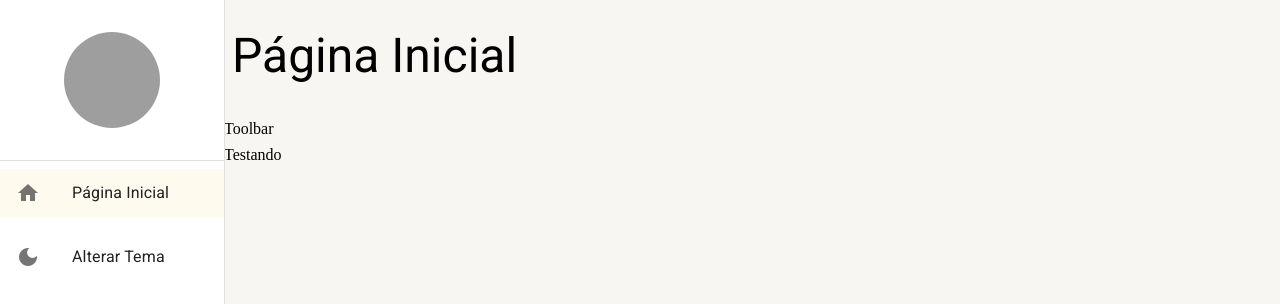
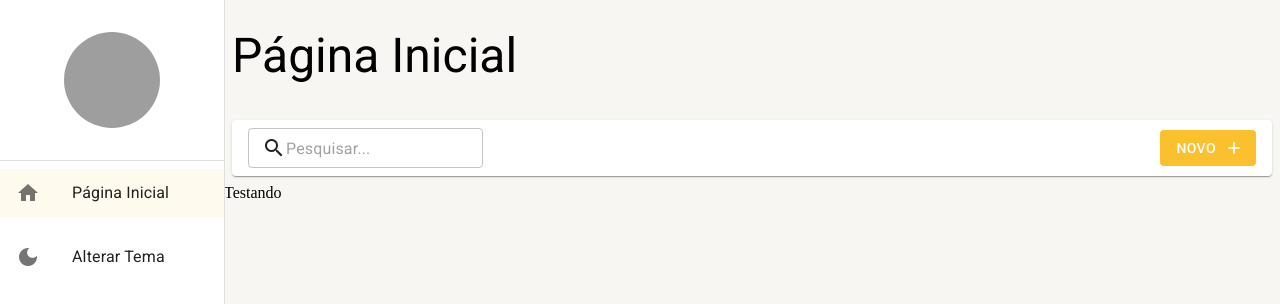
Before and after one commit to CostaMateus7/dashboard, a React (Vite) app: page /pagina-inicial in a window 1280 px wide. Shown: the top 304 px of the page. Built offline with nearby package versions, Linux system fonts and the light colour scheme; grey boxes are pictures that could not be loaded.

Commit message:
feat: add toolbar

```diff
--- a/src/pages/dashboard/Dashboard.tsx
+++ b/src/pages/dashboard/Dashboard.tsx
@@ -1,8 +1,12 @@
+import { Toolbar } from '..';
 import { LayoutBasePage } from '../../shared/layouts';
 
 export const Dashboard = () => {
   return (
-    <LayoutBasePage title="Página Inicial" toolbar={<>Toolbar</>}>
+    <LayoutBasePage
+      title="Página Inicial"
+      toolbar={<Toolbar showInputSearch />}
+    >
       Testando
     </LayoutBasePage>
   );
--- a/src/pages/index.ts
+++ b/src/pages/index.ts
@@ -1 +1,2 @@
 export * from './dashboard/Dashboard';
+export * from './toolbar/Toolbar';
--- /dev/null
+++ b/src/pages/toolbar/Toolbar.tsx
@@ -0,0 +1,70 @@
+import {
+  Box,
+  Button,
+  Icon,
+  // InputAdornment,
+  Paper,
+  TextField,
+  useTheme,
+} from '@mui/material';
+
+interface IToolbarProps {
+  searchText?: string;
+  showInputSearch?: boolean;
+  changeTextSearch?: (newText: string) => void;
+  textNewButton?: string;
+  showNewButton?: boolean;
+  clickInNew?: () => void;
+}
+
+export const Toolbar = ({
+  searchText = '',
+  showInputSearch = false,
+  changeTextSearch,
+  textNewButton = 'novo',
+  showNewButton = true,
+  clickInNew,
+}: IToolbarProps) => {
+  const theme = useTheme();
+  return (
+    <Box
+      height={theme.spacing(5)}
+      marginX={1}
+      padding={1}
+      paddingX={2}
+      display="flex"
+      alignItems="center"
+      gap={1}
+      component={Paper}
+    >
+      {showInputSearch && (
+        <TextField
+          InputProps={{
+            startAdornment: (
+              // <InputAdornment position="start">
+              <Icon>search</Icon>
+              // </InputAdornment>
+            ),
+          }}
+          value={searchText}
+          size="small"
+          placeholder="Pesquisar..."
+          onChange={(e) => changeTextSearch?.(e.target.value)}
+        />
+      )}
+      <Box flex={1} display="flex" justifyContent="end">
+        {showNewButton && (
+          <Button
+            color="primary"
+            disableElevation
+            variant="contained"
+            endIcon={<Icon>add</Icon>}
+            onClick={clickInNew}
+          >
+            {textNewButton}
+          </Button>
+        )}
+      </Box>
+    </Box>
+  );
+};
```
